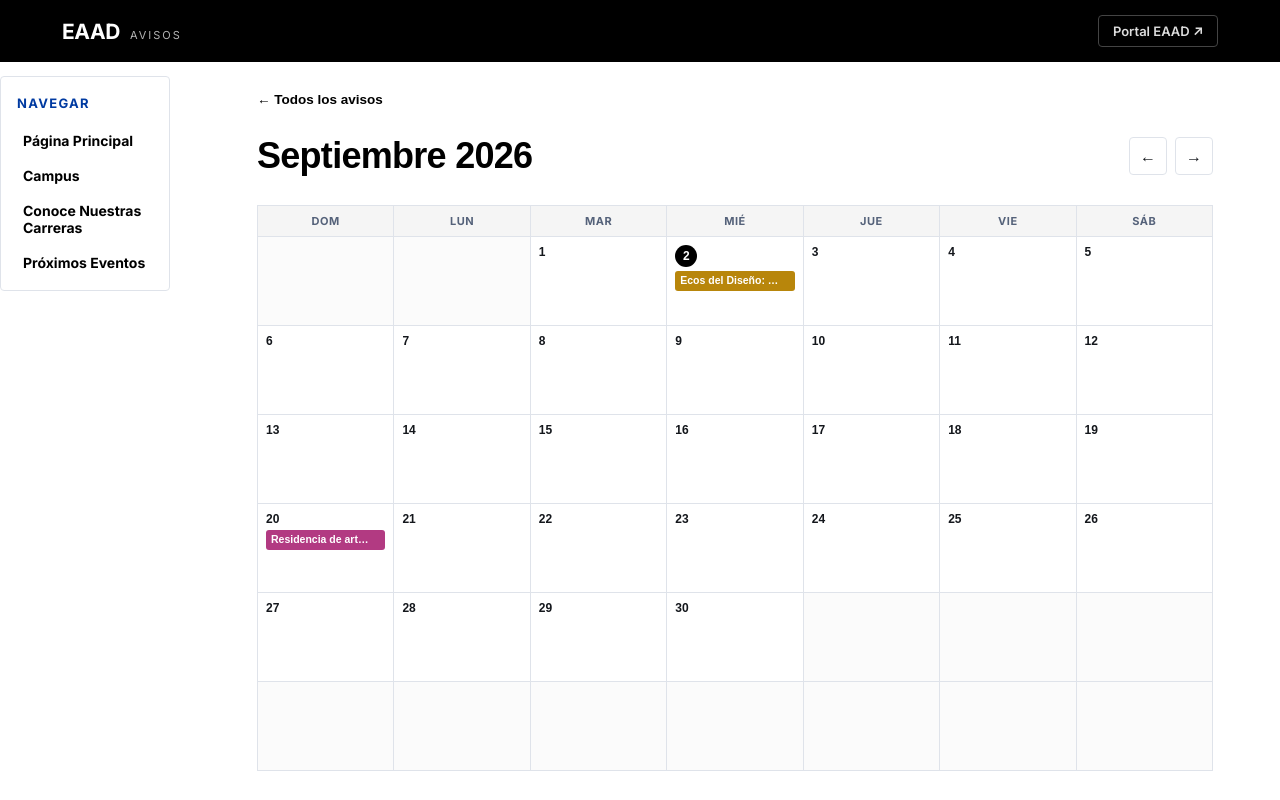
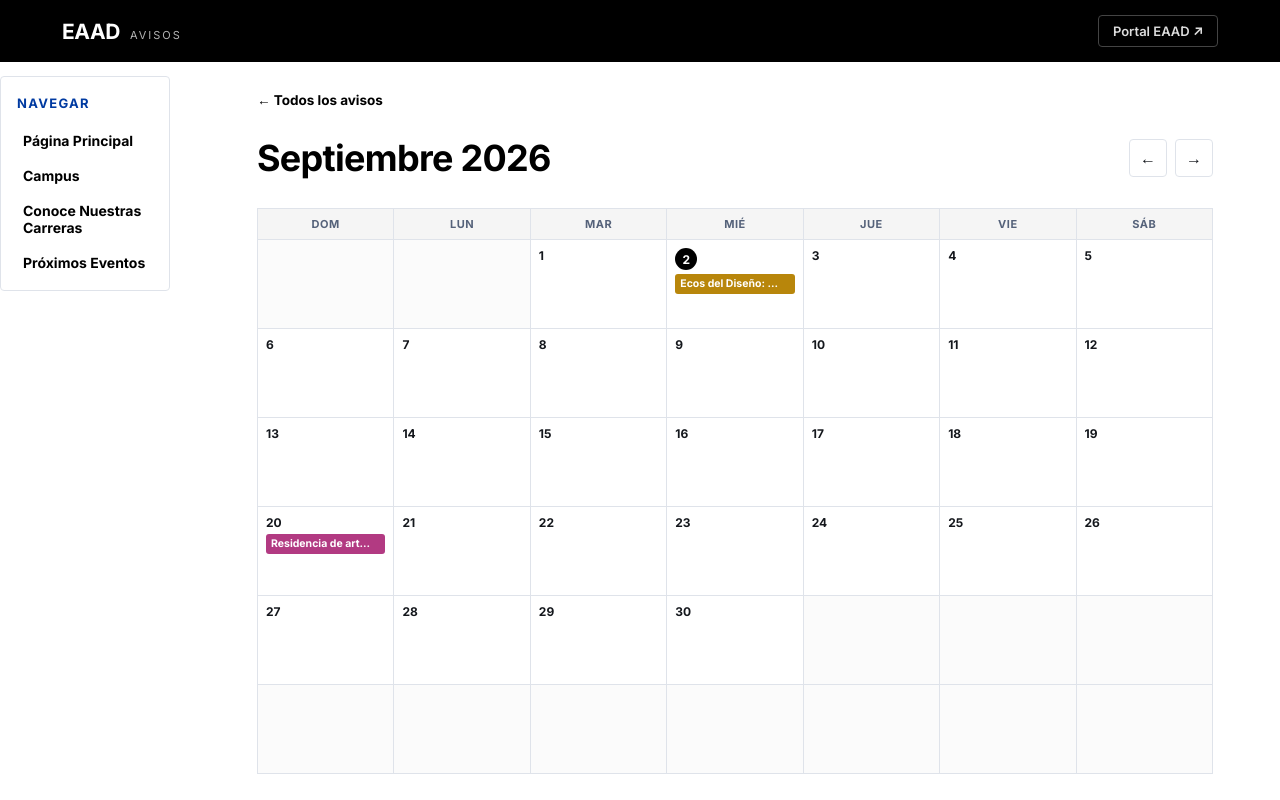
Before and after one commit to ethnac-Tec/portal-eaad-avisos, a React (Vite) app in the folder app/: page /#/calendario in a window 1280 px wide. Both pictures are taken after a click on the button "Próximos Eventos". Shown: the top 800 px of the page. Built offline with nearby package versions, Linux system fonts and the light colour scheme.

Commit message:
Add files via upload

```diff
--- a/app/src/pages/Calendar.jsx
+++ b/app/src/pages/Calendar.jsx
@@ -144,7 +144,7 @@ const styles = {
     background: 'none',
     border: 'none',
     cursor: 'pointer',
-    fontFamily: 'Arial, Helvetica, sans-serif',
+    fontFamily: 'Inter, Arial, Helvetica, sans-serif',
     fontSize: '13.5px',
     fontWeight: 700,
     color: '#000000',
@@ -164,7 +164,7 @@ const styles = {
   },
   title: {
     margin: 0,
-    fontFamily: 'Arial, Helvetica, sans-serif',
+    fontFamily: 'Inter, Arial, Helvetica, sans-serif',
     fontWeight: 700,
     fontSize: 'clamp(24px, 4vw, 36px)',
     letterSpacing: '-0.02em',
@@ -213,7 +213,7 @@ const styles = {
     fontSize: 12,
     fontWeight: 700,
     color: '#14171c',
-    fontFamily: 'Arial, Helvetica, sans-serif',
+    fontFamily: 'Inter, Arial, Helvetica, sans-serif',
   },
   dayNumToday: {
     display: 'inline-flex',
@@ -226,7 +226,7 @@ const styles = {
     color: '#fff',
     fontSize: 12,
     fontWeight: 700,
-    fontFamily: 'Arial, Helvetica, sans-serif',
+    fontFamily: 'Inter, Arial, Helvetica, sans-serif',
   },
   eventPill: {
     cursor: 'pointer',
@@ -235,7 +235,7 @@ const styles = {
     padding: '3px 5px',
     borderRadius: 3,
     color: '#fff',
-    fontFamily: 'Arial, Helvetica, sans-serif',
+    fontFamily: 'Inter, Arial, Helvetica, sans-serif',
     fontWeight: 700,
   },
   // "Programado" — save-the-date, no article yet: outlined instead of a
@@ -302,7 +302,7 @@ const styles = {
     borderRadius: 3,
     background: '#f5f5f5',
     color: '#55627a',
-    fontFamily: 'Arial, Helvetica, sans-serif',
+    fontFamily: 'Inter, Arial, Helvetica, sans-serif',
     fontSize: 11,
     fontWeight: 700,
     letterSpacing: '0.04em',
@@ -310,7 +310,7 @@ const styles = {
   },
   modalKicker: {
     margin: '0 0 10px',
-    fontFamily: 'Arial, Helvetica, sans-serif',
+    fontFamily: 'Inter, Arial, Helvetica, sans-serif',
     fontSize: 12,
     fontWeight: 700,
     letterSpacing: '0.05em',
@@ -318,7 +318,7 @@ const styles = {
   },
   modalTitle: {
     margin: '0 0 12px',
-    fontFamily: 'Arial, Helvetica, sans-serif',
+    fontFamily: 'Inter, Arial, Helvetica, sans-serif',
     fontWeight: 700,
     fontSize: 24,
     lineHeight: 1.15,
@@ -333,7 +333,7 @@ const styles = {
     border: 'none',
     padding: '10px 18px',
     borderRadius: 4,
-    fontFamily: 'Arial, Helvetica, sans-serif',
+    fontFamily: 'Inter, Arial, Helvetica, sans-serif',
     fontSize: '13.5px',
     fontWeight: 700,
     cursor: 'pointer',
--- a/app/src/pages/Detail.jsx
+++ b/app/src/pages/Detail.jsx
@@ -103,7 +103,7 @@ const styles = {
     background: 'none',
     border: 'none',
     cursor: 'pointer',
-    fontFamily: 'Arial, Helvetica, sans-serif',
+    fontFamily: 'Inter, Arial, Helvetica, sans-serif',
     fontSize: '13.5px',
     fontWeight: 700,
     color: '#000000',
@@ -128,7 +128,7 @@ const styles = {
     height: 3,
   },
   carrera: {
-    fontFamily: 'Arial, Helvetica, sans-serif',
+    fontFamily: 'Inter, Arial, Helvetica, sans-serif',
     fontWeight: 700,
     fontSize: 12,
     letterSpacing: '0.05em',
@@ -143,7 +143,7 @@ const styles = {
   },
   title: {
     margin: 0,
-    fontFamily: 'Arial, Helvetica, sans-serif',
+    fontFamily: 'Inter, Arial, Helvetica, sans-serif',
     fontWeight: 700,
     fontSize: 'clamp(29px, 5.2vw, 50px)',
     lineHeight: 1.04,
@@ -229,7 +229,7 @@ const styles = {
   },
   moreTitle: {
     margin: '0 0 22px',
-    fontFamily: 'Arial, Helvetica, sans-serif',
+    fontFamily: 'Inter, Arial, Helvetica, sans-serif',
     fontWeight: 700,
     fontSize: 24,
     color: '#000000',
--- a/app/src/pages/Feed.jsx
+++ b/app/src/pages/Feed.jsx
@@ -95,7 +95,7 @@ const styles = {
   },
   title: {
     margin: 0,
-    fontFamily: 'Arial, Helvetica, sans-serif',
+    fontFamily: 'Inter, Arial, Helvetica, sans-serif',
     fontWeight: 700,
     fontSize: 'clamp(32px, 5.5vw, 58px)',
     lineHeight: 1.0,
```
